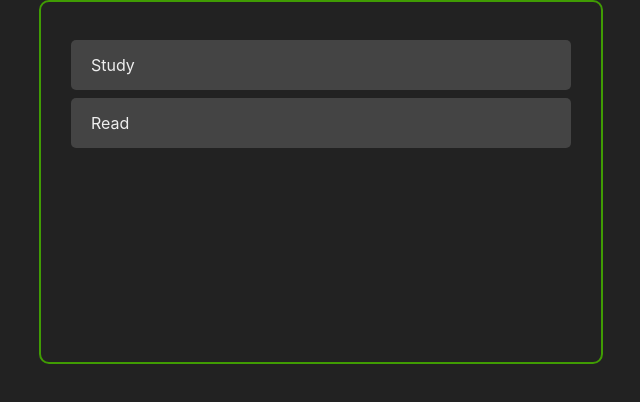
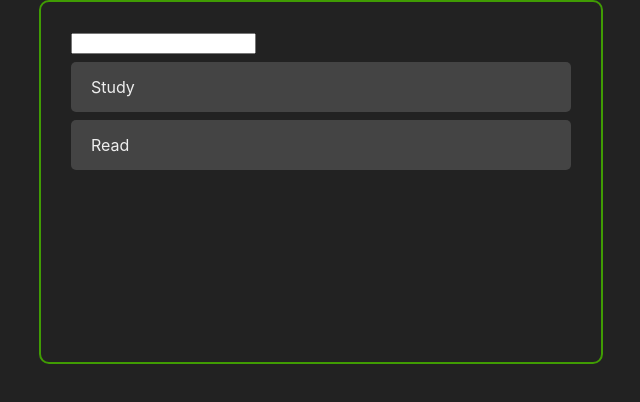
Before and after one commit to devcarolinealmeida/task-list-react, a React (Create React App) app: page / in a window 1280 px wide. Shown: the top 402 px of the page, without its empty margins (319-959 px from the left). Built offline with nearby package versions, Linux system fonts and the light colour scheme.

Commit message:
add input

```diff
--- a/src/App.js
+++ b/src/App.js
@@ -1,6 +1,7 @@
 import React, { useState } from 'react'
 import Tasks from './components/Tasks'
 import './App.css'
+import AddTask from './components/AddTask'
 
 const App = () => {
   const [tasks, setTasks] = useState([
@@ -19,6 +20,7 @@ const App = () => {
   return (
     <div>
         <div className='container'>
+          <AddTask />
           <Tasks tasks={tasks}/>
         </div>
 
--- /dev/null
+++ b/src/components/AddTask.jsx
@@ -0,0 +1,9 @@
+import React from "react";
+
+const AddTask = () => {
+    return (
+        <input type="text" />
+      );
+}
+
+export default AddTask;
```
Also changed, not shown: src/components/Task.jsx (renamed from src/components/Task.js), src/components/Tasks.jsx (renamed from src/components/Tasks.js).
